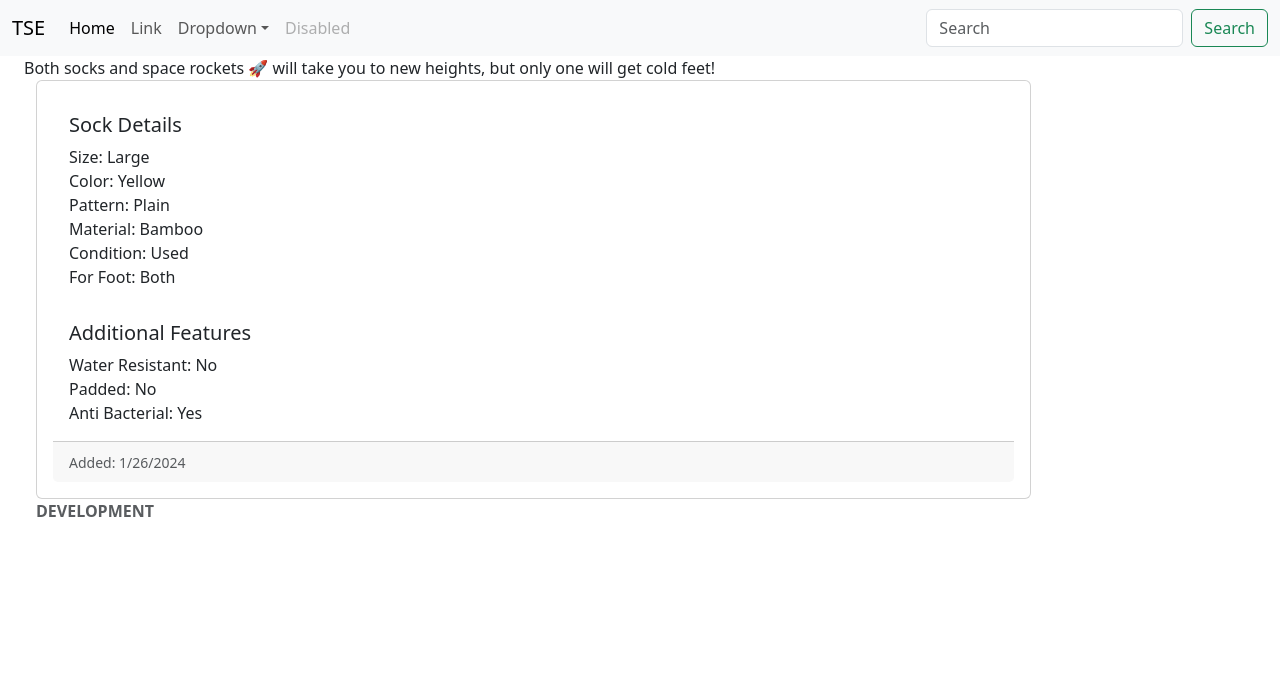
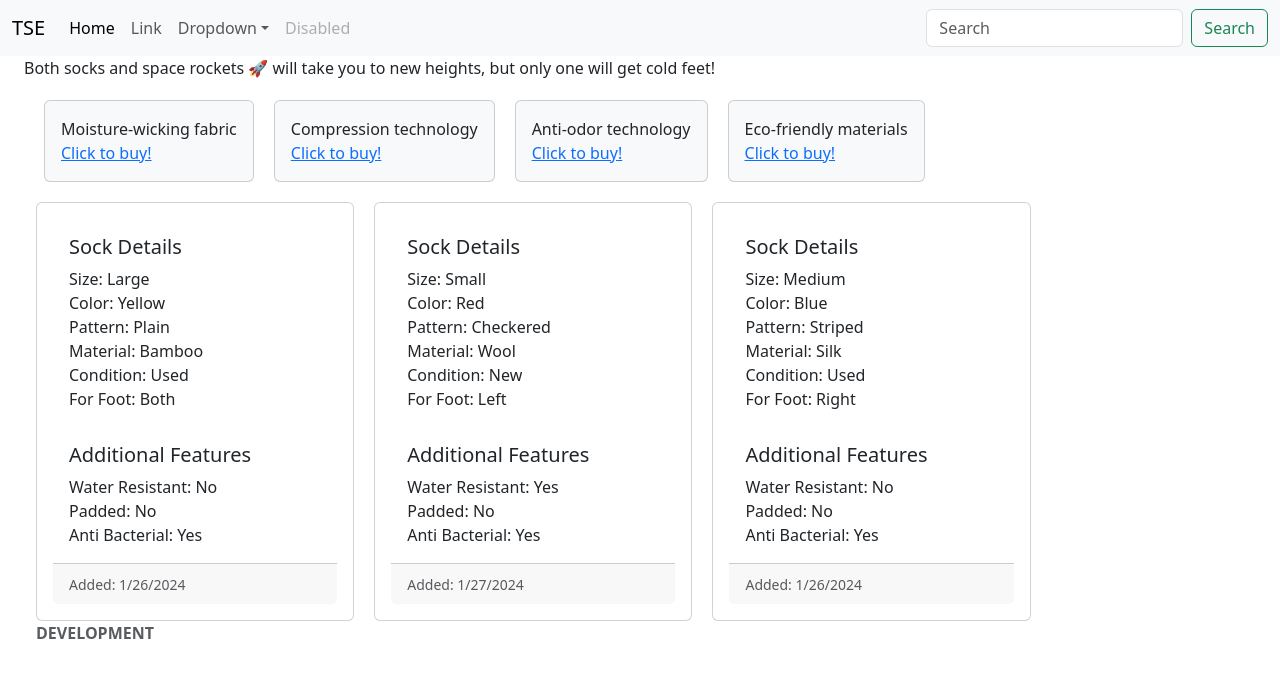
Before and after one commit to gabekole/the-sock-exchange, a React (Vite) app in the folder react/: page / in a window 1280 px wide. Shown: the top 678 px of the page. Built offline with nearby package versions, Linux system fonts and the light colour scheme.

Commit message:
Finish lab 3

```diff
--- a/react/src/App.jsx
+++ b/react/src/App.jsx
@@ -1,8 +1,10 @@
 import Sock from "./components/Sock";
 import Footer from "./components/Footer"
 import Search from "./components/Search"
+import Promo from "./components/Promo";
 
 import sock_data from './assets/sock.json';
+import promo_data from './assets/promo.json'
 
 function App() {
 
@@ -46,8 +48,19 @@
         <div className="container-fluid">
           <div className="row">
             Both socks and space rockets 🚀 will take you to new heights, but only one will get cold feet!
-            <div className="card-container">
-              <Sock data={sock_data} />
+            <div className="card-container d-flex flex-row justify-content-start" style={{ gap: "20px", padding: "20px" }}>
+              {
+                promo_data.map((promo) => (
+                  <Promo key={promo.id} data={promo} />
+                ))
+              }
+            </div>
+            <div className="card-container" style={{ display: 'flex', flexWrap: 'wrap', gap: '20px' }}>
+              {
+                sock_data.map((sock) => (
+                  <Sock key={sock.id} data={sock} />
+                ))
+              }
             </div>
               <Footer environment="DEVELOPMENT"/>
           </div>
--- /dev/null
+++ b/react/src/assets/promo.json
@@ -0,0 +1,26 @@
+[
+    {
+        "id": 1,
+        "feature": "Moisture-wicking fabric",
+        "benefit": "Keeps feet dry and comfortable",
+        "target_audience": "Athletes and active individuals"
+    },
+    {
+        "id": 2,
+        "feature": "Compression technology",
+        "benefit": "Improves blood circulation and reduces swelling",
+        "target_audience": "Elderly and those with circulatory issues"
+    },
+    {
+        "id": 3,
+        "feature": "Anti-odor technology",
+        "benefit": "Prevents bad smells for freshness throughout the day",
+        "target_audience": "Office workers and commuters"
+    },
+    {
+        "id": 4,
+        "feature": "Eco-friendly materials",
+        "benefit": "Supports environmental sustainability",
+        "target_audience": "Environmentally conscious consumers"
+    }
+]
--- a/react/src/assets/sock.json
+++ b/react/src/assets/sock.json
@@ -1,4 +1,5 @@
-{
+[{
+    "id": "1",
     "sockDetails": {
         "size": "Large",
         "color": "Yellow",
@@ -13,4 +14,38 @@
         "antiBacterial": true
     },
     "addedTimestamp": "2024-01-26T20:53:12.519940"
-}
+},
+{
+    "id": "2",
+    "sockDetails": {
+        "size": "Small",
+        "color": "Red",
+        "pattern": "Checkered",
+        "material": "Wool",
+        "condition": "New",
+        "forFoot": "Left"
+    },
+    "additionalFeatures": {
+        "waterResistant": true,
+        "padded": false,
+        "antiBacterial": true
+    },
+    "addedTimestamp": "2024-01-27T20:53:12.519940"
+},
+{
+    "id": "3",
+    "sockDetails": {
+        "size": "Medium",
+        "color": "Blue",
+        "pattern": "Striped",
+        "material": "Silk",
+        "condition": "Used",
+        "forFoot": "Right"
+    },
+    "additionalFeatures": {
+        "waterResistant": false,
+        "padded": false,
+        "antiBacterial": true
+    },
+    "addedTimestamp": "2024-01-26T20:53:12.519940"
+}]
--- /dev/null
+++ b/react/src/components/Promo.jsx
@@ -0,0 +1,14 @@
+import React from 'react';
+
+const Promo = (props) => {
+    const { id, feature, benefit, target_audience } = props.data;
+
+    return (
+        <div className="card bg-light">
+            <div className="card-text">{feature}</div>
+            <div className="card-text"><a href="#">Click to buy!</a></div>
+        </div>
+    );
+};
+
+export default Promo;
--- a/react/src/components/Sock.jsx
+++ b/react/src/components/Sock.jsx
@@ -4,7 +4,7 @@
     const { sockDetails, additionalFeatures, addedTimestamp } = props.data;
 
     return (
-        <div className="card">
+        <div className="card" style={{ flex: '1', minWidth: '300px', maxWidth: '45%' }}>
             <div className="card-body">
                 <h5 className="card-title">Sock Details</h5>
                 <div className="card-text">Size: {sockDetails.size}</div>
```
